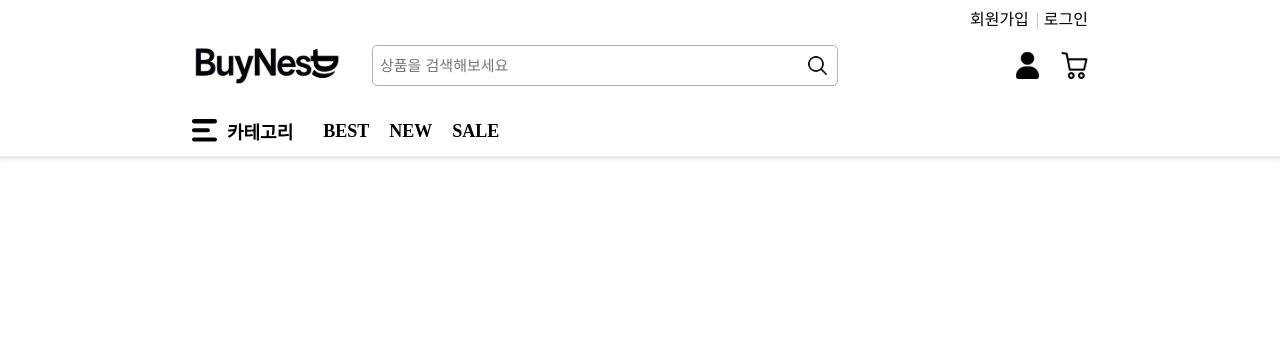
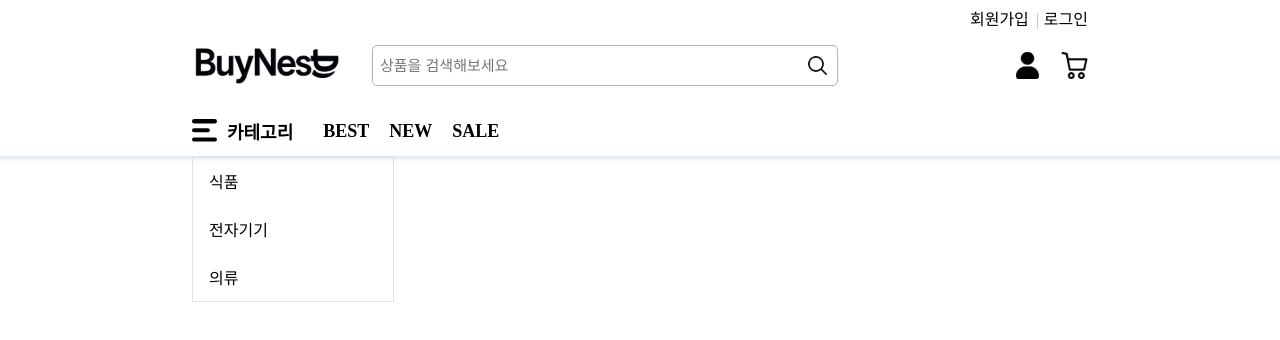
Before and after one commit to ecommerce-kubernetes/front, a React (Vite) app: page /main in a window 1280 px wide. Both pictures are taken after a click on the button "카테고리". Shown: the top 340 px of the page. Built offline with nearby package versions, Linux system fonts and the light colour scheme.

Commit message:
Feat: 헤더 구현

```diff
--- a/src/components/header/Header.module.css
+++ b/src/components/header/Header.module.css
@@ -21,7 +21,7 @@
 
 .bottomElement {
   display: flex;
-  align-items: center;
+  align-items: stretch;
   margin-top: 15px;
   line-height: 50px;
   text-align: center;
--- a/src/components/header/categoryNav/CategoryNav.jsx
+++ b/src/components/header/categoryNav/CategoryNav.jsx
@@ -1,14 +1,23 @@
 import styles from "./CategoryNav.module.css";
 import hamburgerIcon from "../../../assets/images/hamburger.svg";
+import CategoryNavDropBox from "./CategoryNavDropBox";
+import { useState } from "react";
 const CategoryNav = () => {
+  const [dropState, setDropState] = useState(false);
   return (
     <div className={styles.wrapper}>
-      <button className={styles.categoryButton}>
+      <button
+        className={styles.categoryButton}
+        onClick={() => {
+          setDropState((prev) => !prev);
+        }}
+      >
         <div className={styles.buttonWrapper}>
           <img src={hamburgerIcon} style={{ width: "25px" }} />
           <span className={styles.buttonText}>카테고리</span>
         </div>
       </button>
+      {dropState && <CategoryNavDropBox />}
     </div>
   );
 };
--- a/src/components/header/categoryNav/CategoryNav.module.css
+++ b/src/components/header/categoryNav/CategoryNav.module.css
@@ -1,5 +1,6 @@
 .wrapper {
   display: flex;
+  position: relative;
 }
 .categoryButton {
   background-color: white;
@@ -18,3 +19,36 @@
   font-weight: bold;
   white-space: nowrap;
 }
+
+.categoryWrapper {
+  position: absolute;
+  top: 100%;
+  width: 200px;
+  line-height: normal;
+  border: solid var(--gray-3) 1px;
+}
+
+.categoryWrapper ul {
+  display: flex;
+  flex-direction: column;
+  padding: 0;
+  margin: 0;
+  list-style: none;
+}
+
+.categoryWrapper li {
+  text-align: start;
+  width: 100%;
+}
+.categoryItem {
+  display: block;
+  width: 100%;
+  box-sizing: border-box;
+  padding: 12px 16px;
+  text-decoration: none;
+  color: inherit;
+}
+
+.categoryItem:hover {
+  background-color: var(--gray-2);
+}
--- /dev/null
+++ b/src/components/header/categoryNav/CategoryNavDropBox.jsx
@@ -0,0 +1,21 @@
+import { Link } from "react-router-dom";
+import styles from "./CategoryNav.module.css";
+const CategoryNavDropBox = () => {
+  return (
+    //TODO 카테고리 정보 조회해서 리스트 생성하도록해야함 현재는 그냥 코드로 적었음
+    <div className={styles.categoryWrapper}>
+      <ul>
+        <li>
+          <Link className={styles.categoryItem}>식품</Link>
+        </li>
+        <li>
+          <Link className={styles.categoryItem}>전자기기</Link>
+        </li>
+        <li>
+          <Link className={styles.categoryItem}>의류</Link>
+        </li>
+      </ul>
+    </div>
+  );
+};
+export default CategoryNavDropBox;
```
